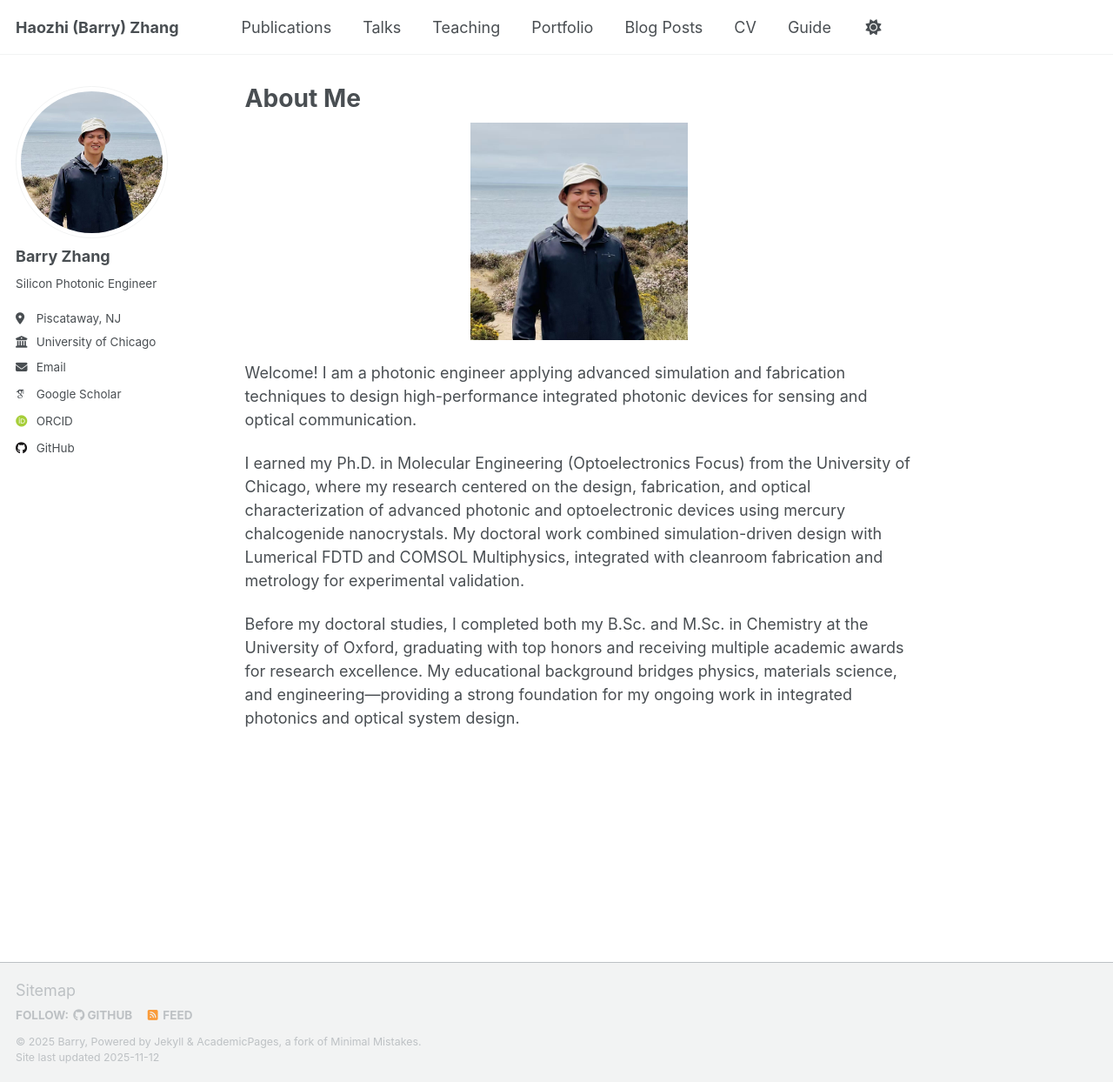
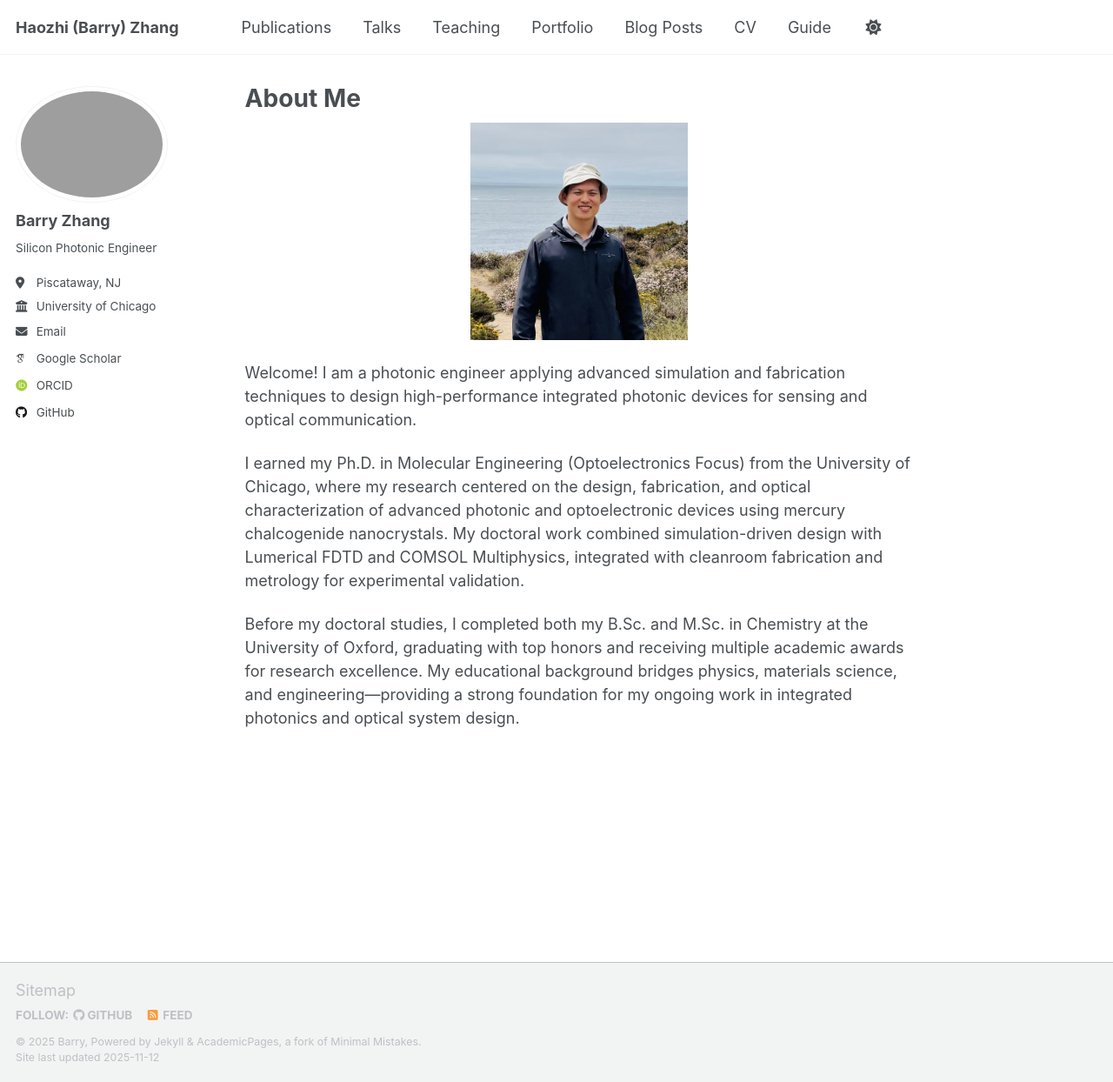
Before and after one commit to barryhzzhang/barryhzzhang.github.io, a Jekyll site: the page built from _pages/about.md, in a window 1280 px wide and 1244 px high. Shown: the whole window at 87% size. Built offline with Jekyll 4.4.1, drawn with Linux system fonts in a browser that asks for light colours; some web fonts are replaced; a script that is not in the unit is left out.

Commit message:
Remove avatar from author profile
Removed avatar field from author configuration.

```diff
--- a/_config.yml
+++ b/_config.yml
@@ -23,7 +23,6 @@ repository               : "academicpages/academicpages.github.io"
 #               Additional customization can be done by editing /_includes/author-profile.html
 author:
   # Biographic information
-  avatar           : "profile.png"
   name             : "Barry Zhang"
   pronouns         : # example: "she/her"
   bio              : "Silicon Photonic Engineer"
```
